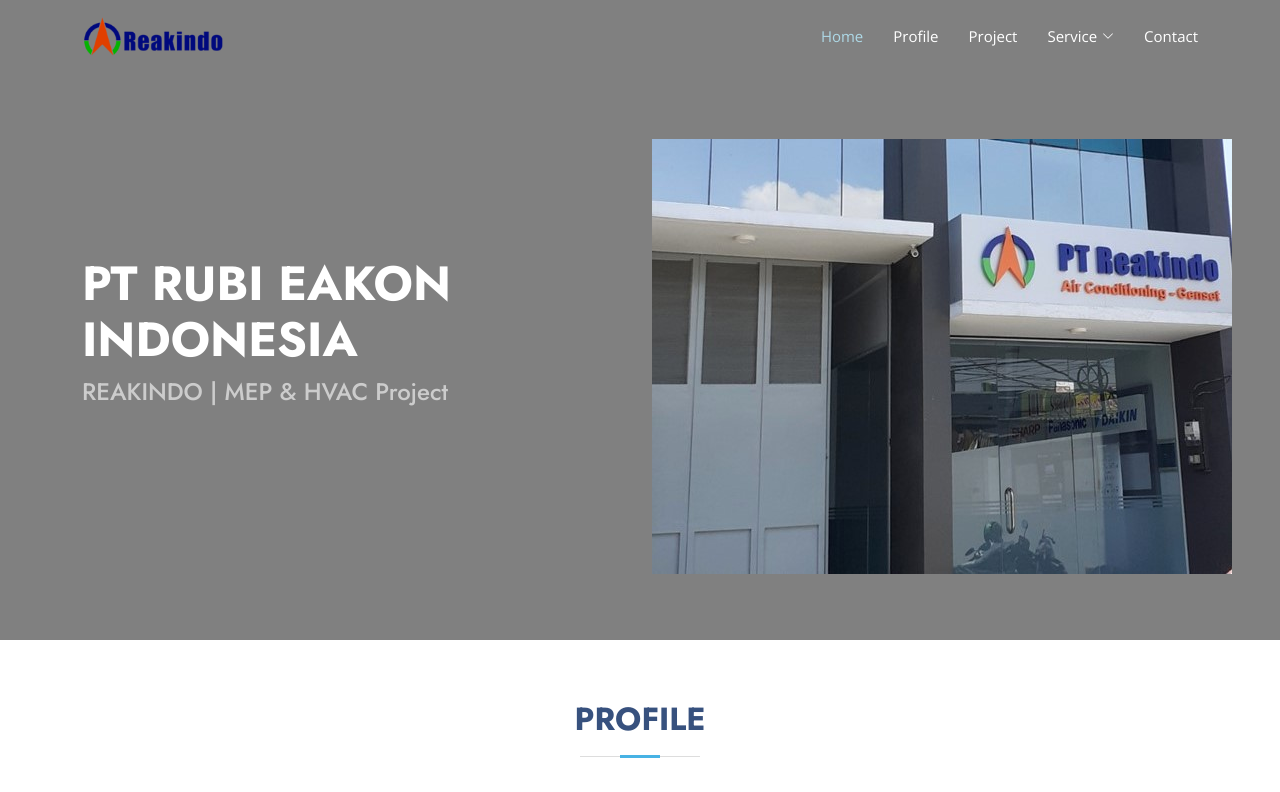
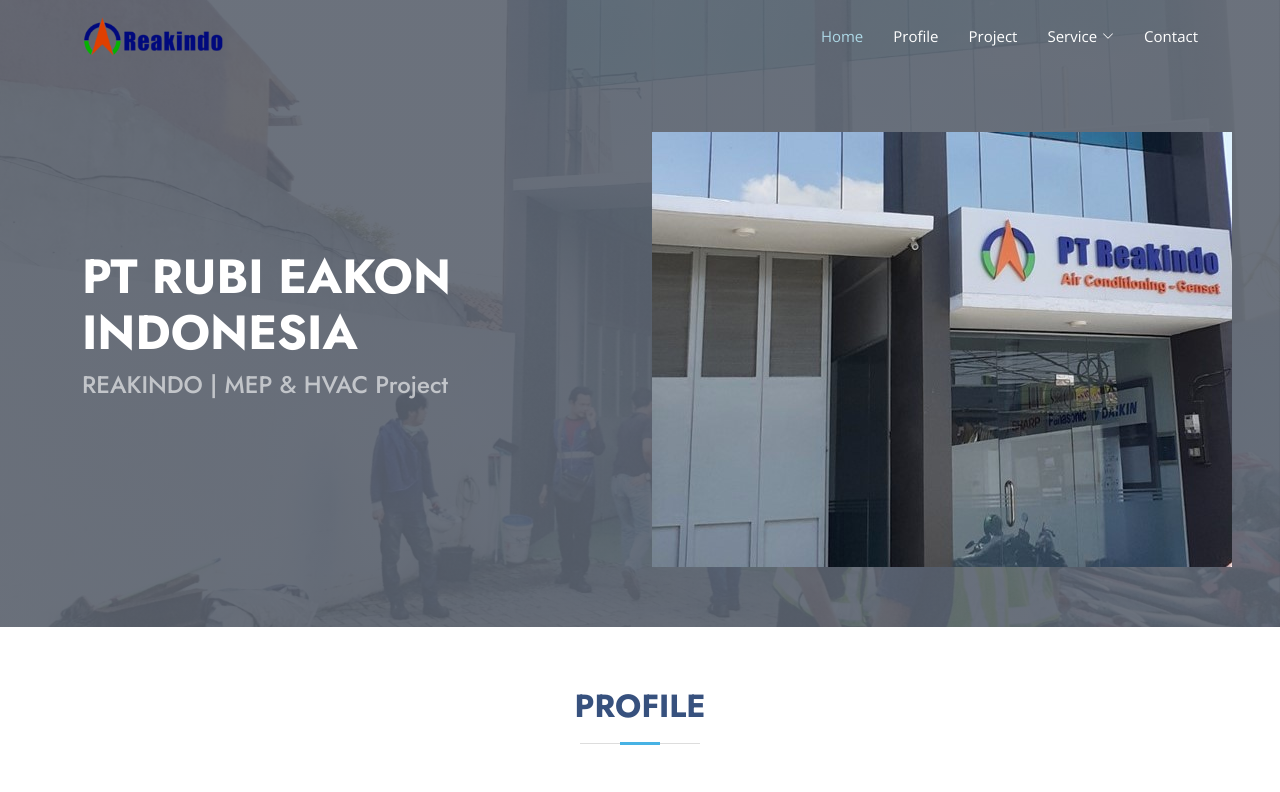
Before and after one commit to andhikazulfiqor276/reakindo, a plain HTML site: page index.html in a window 1280 px wide. Shown: the top 792 px of the page. Drawn offline with nearby package versions, Linux system fonts and the light colour scheme.

Commit message:
Update style.css

```diff
--- a/assets/css/style.css
+++ b/assets/css/style.css
@@ -380,9 +380,8 @@ h6 {
 # Hero Section
 --------------------------------------------------------------*/
 #hero {
-  width: 100%;
-  height: 80vh;
-  background: grey;
+  background: linear-gradient(rgba(91, 98, 110, 0.9), rgba(91, 98, 110, 0.9)), url("../img/profile2.jpg") fixed center center;
+  background-size: cover;
 }
 
 #hero .container {
```
